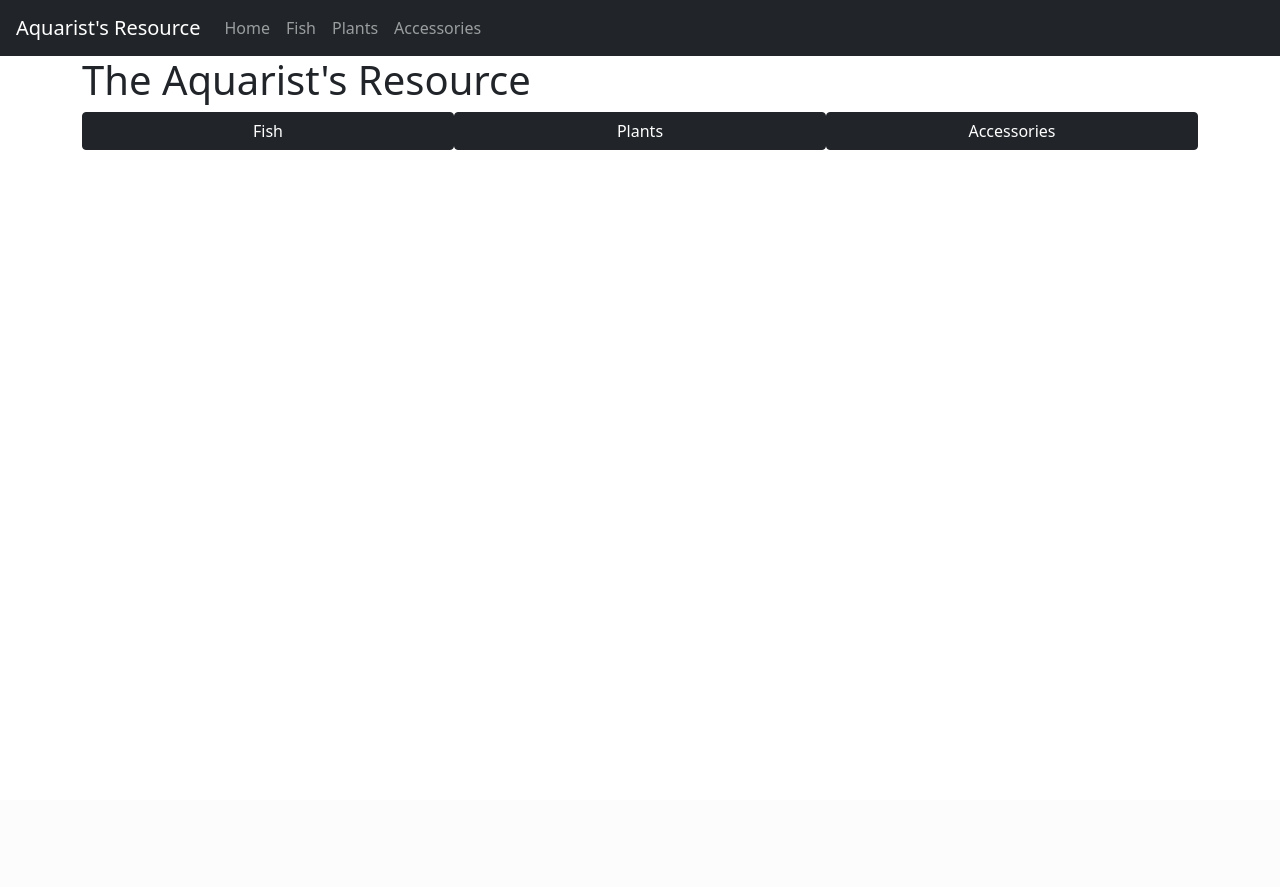
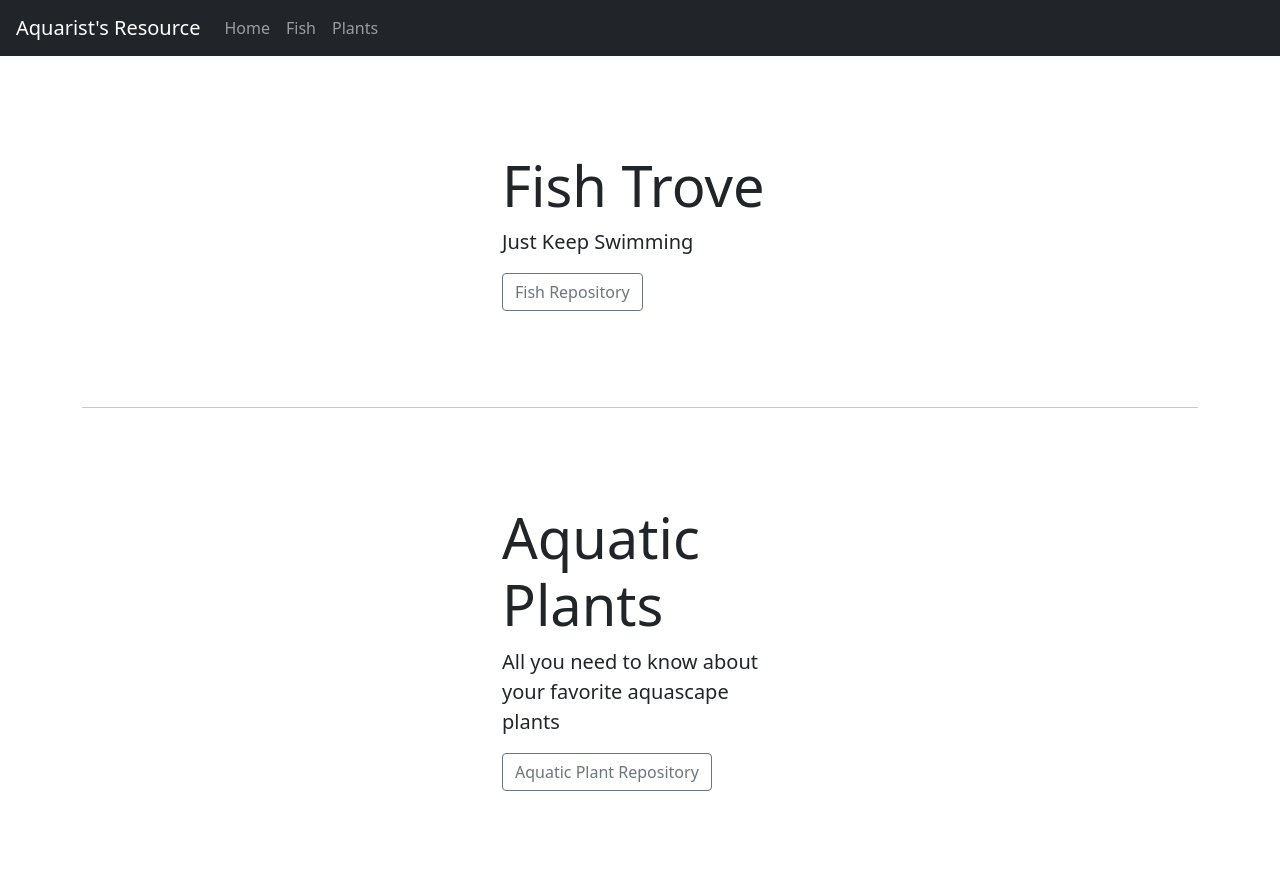
Before and after one commit to Code-Institute-Submissions/Malrhis-project3, a Flask app: page / in a window 1280 px wide. Before the commit the page ends 150 px from the top, so only its background shows below. Run offline with Flask 2, Linux system fonts and the light colour scheme; some libraries are stand-ins or nearby versions.

Commit message:
fixed nav-bar issues with toggling

```diff
--- a/aquarist/static/styles/style.css
+++ b/aquarist/static/styles/style.css
@@ -1,3 +1,7 @@
 .navbar {
   background-color: #30C47E;
 }
+
+.push-navbar-down {
+    height: 56px;
+}
--- a/aquarist/templates/base.template.html
+++ b/aquarist/templates/base.template.html
@@ -21,7 +21,7 @@
 </head>
 
 <body>
-    <nav class="navbar navbar-expand-lg navbar-dark bg-dark px-3">
+    <nav class="navbar navbar-expand-lg navbar-dark bg-dark fixed-top px-3">
         <a class="navbar-brand" href="{{url_for('index')}}">Aquarist's Resource</a>
         <button class="navbar-toggler" type="button" data-toggle="collapse" data-target="#navbarNav"
             aria-controls="navbarNav" aria-expanded="false" aria-label="Toggle navigation">
@@ -38,12 +38,11 @@
                 <li class="nav-item">
                     <a class="nav-link" href="#">Plants</a>
                 </li>
-                <li class="nav-item">
-                    <a class="nav-link" href="#">Accessories</a>
-                </li>
             </ul>
         </div>
     </nav>
+    <!-- container to push things down -->
+    <div class="push-navbar-down row-fluid"></div>
     <div class="container">
         {% with messages = get_flashed_messages() %}
         {% if messages %}
@@ -59,11 +58,10 @@
         {% endblock %}
     </div>
 
-
-    <!-- Bootstrap Bundle with Popper -->
-    <script src="https://cdn.jsdelivr.net/npm/bootstrap@5.0.0-beta2/dist/js/bootstrap.bundle.min.js"
-        integrity="sha384-b5kHyXgcpbZJO/tY9Ul7kGkf1S0CWuKcCD38l8YkeH8z8QjE0GmW1gYU5S9FOnJ0"
-        crossorigin="anonymous"></script>
+    <!-- Boostrap JS -->
+    <script src="https://code.jquery.com/jquery-3.4.1.slim.min.js" integrity="sha384-J6qa4849blE2+poT4WnyKhv5vZF5SrPo0iEjwBvKU7imGFAV0wwj1yYfoRSJoZ+n" crossorigin="anonymous"></script>
+    <script src="https://cdn.jsdelivr.net/npm/popper.js@1.16.0/dist/umd/popper.min.js" integrity="sha384-Q6E9RHvbIyZFJoft+2mJbHaEWldlvI9IOYy5n3zV9zzTtmI3UksdQRVvoxMfooAo" crossorigin="anonymous"></script>
+    <script src="https://stackpath.bootstrapcdn.com/bootstrap/4.4.1/js/bootstrap.min.js" integrity="sha384-wfSDF2E50Y2D1uUdj0O3uMBJnjuUD4Ih7YwaYd1iqfktj0Uod8GCExl3Og8ifwB6" crossorigin="anonymous"></script>
 </body>
 
 </html>
--- a/aquarist/templates/index.template.html
+++ b/aquarist/templates/index.template.html
@@ -4,12 +4,15 @@ Aquarist's Resource
 {% endblock%}
 
 {%block content%}
-<h1>The Aquarist's Resource</h1>
-<section class="container">
-    <div class="row">
-        <a class="btn btn-dark col-md-4 px-3" href="{{url_for('show_all_fish')}}" role="button">Fish</a>
-        <a class="btn btn-dark col-md-4 px-3" href="#" role="button">Plants</a>
-        <a class="btn btn-dark col-md-4 px-3" href="#" role="button">Accessories</a>
-    </div>
-</section>
+<div class="col-md-4 p-lg-5 mx-auto my-5">
+    <h1 class="display-4 font-weight-normal">Fish Trove</h1>
+    <p class="lead font-weight-normal">Just Keep Swimming</p>
+    <a class="btn btn-outline-secondary" href="{{url_for('show_all_fish')}}">Fish Repository</a>
+</div>
+<hr>
+<div class="col-md-4 p-lg-5 mx-auto my-5">
+    <h1 class="display-4 font-weight-normal">Aquatic Plants</h1>
+    <p class="lead font-weight-normal">All you need to know about your favorite aquascape plants</p>
+    <a class="btn btn-outline-secondary" href="{{url_for('show_all_fish')}}">Aquatic Plant Repository</a>
+</div>
 {% endblock%}
```
